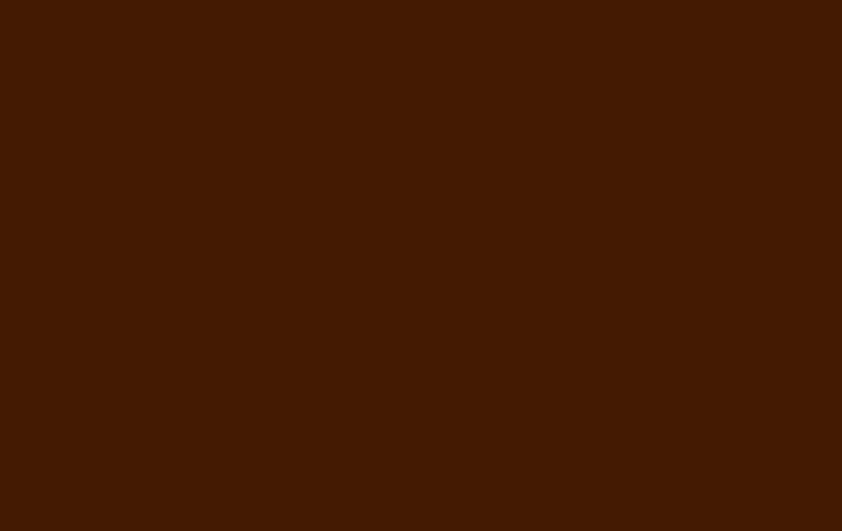
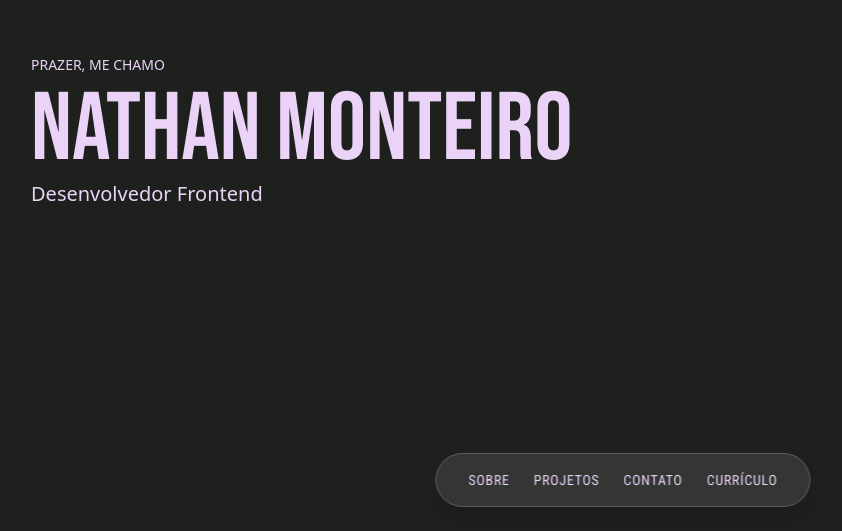
Before and after one commit to nathanmontt/NATHANMONTEIRO, a React (Vite) app: page / in a window 1280 px wide. Shown: the part 269-800 px from the top of the page, without its empty margins (17-859 px from the left). Built offline with nearby package versions, Linux system fonts and the light colour scheme.

Commit message:
Testing
Testing the modals

```diff
--- a/index.html
+++ b/index.html
@@ -6,7 +6,7 @@
     <meta name="viewport" content="width=device-width, initial-scale=1.0" />
     <title>PORTIFOLIO</title>
   </head>
-  <body class="bg-amber-950">
+  <body class="bg-(--main-bg-color)">
     <div id="root"></div>
     <script type="module" src="/src/main.jsx"></script>
   </body>
--- a/src/assets/components/layout/FooterNav.jsx
+++ b/src/assets/components/layout/FooterNav.jsx
@@ -1,6 +1,165 @@
+import { useState } from 'react'
+
 function FooterNav() {
+  const [isMenuOpen, setIsMenuOpen] = useState(false)
+  const [activeModal, setActiveModal] = useState(null)
+
+  const menuItems = [
+    { name: 'SOBRE', id: 'sobre' },
+    { name: 'PROJETOS', id: 'projetos' },
+    { name: 'CONTATO', id: 'contato' },
+    { name: 'CURRÍCULO', id: 'curriculo' }
+  ]
+
+  const handleMenuClick = (e, itemId) => {
+    e.preventDefault()
+    setActiveModal(itemId)
+    setIsMenuOpen(false)
+  }
+
+  const closeModal = () => {
+    setActiveModal(null)
+  }
+
+  const renderModalContent = () => {
+    switch(activeModal) {
+      case 'sobre':
+        return (
+          <div className="text-center">
+            <h2 className="text-3xl font-(family-name:--secondary-font) mb-6 text-white">SOBRE MIM</h2>
+            <p className="text-(--text-color) leading-relaxed mb-4">
+              Desenvolvedor Frontend apaixonado por criar experiências digitais únicas e funcionais.
+            </p>
+            <p className="text-(--text-color) leading-relaxed">
+              Especializado em React, JavaScript e tecnologias modernas de desenvolvimento web.
+            </p>
+          </div>
+        )
+      case 'projetos':
+        return (
+          <div className="text-center">
+            <h2 className="text-3xl font-(family-name:--secondary-font) mb-6 text-white">PROJETOS</h2>
+            <p className="text-(--text-color) leading-relaxed">
+              Aqui você encontrará uma seleção dos meus trabalhos mais recentes e relevantes.
+            </p>
+          </div>
+        )
+      case 'contato':
+        return (
+          <div className="text-center">
+            <h2 className="text-3xl font-(family-name:--secondary-font) mb-6 text-white">CONTATO</h2>
+            <div className="space-y-3 text-(--text-color)">
+              <p>📧 nathan@exemplo.com</p>
+              <p>📱 (11) 99999-9999</p>
+              <p>💼 LinkedIn: /in/nathanmonteiro</p>
+              <p>🐙 GitHub: /nathanmonteiro</p>
+            </div>
+          </div>
+        )
+      case 'curriculo':
+        return (
+          <div className="text-center">
+            <h2 className="text-3xl font-(family-name:--secondary-font) mb-6 text-white">CURRÍCULO</h2>
+            <p className="text-(--text-color) leading-relaxed mb-6">
+              Baixe meu currículo atualizado ou visualize online.
+            </p>
+            <div className="flex gap-4 justify-center">
+              <button className="px-6 py-2 bg-white/20 rounded-full hover:bg-white/30 transition-colors text-(--text-color)">
+                Download PDF
+              </button>
+              <button className="px-6 py-2 bg-white/20 rounded-full hover:bg-white/30 transition-colors text-(--text-color)">
+                Visualizar Online
+              </button>
+            </div>
+          </div>
+        )
+      default:
+        return null
+    }
+  }
+
   return (
     <>
+      {/* Bottom Menu */}
+      <nav className="fixed bottom-6 left-1/2 transform -translate-x-1/2 z-50">
+        {/* Desktop Menu */}
+        <div className="hidden md:flex items-center gap-6 px-8 py-4 rounded-full backdrop-blur-md bg-white/10 border border-white/20 shadow-lg transition-opacity duration-300 hover:opacity-90">
+          {menuItems.map((item, index) => (
+            <button
+              key={index}
+              onClick={(e) => handleMenuClick(e, item.id)}
+              className="text-(--text-color) text-sm font-(family-name:--main-font) tracking-wider hover:text-white transition-colors duration-300 cursor-pointer"
+            >
+              {item.name}
+            </button>
+          ))}
+        </div>
+
+        {/* Mobile Menu */}
+        <div className="md:hidden">
+          {/* Menu Button */}
+          <button
+            onClick={() => setIsMenuOpen(!isMenuOpen)}
+            className="px-6 py-3 rounded-full backdrop-blur-md bg-white/10 border border-white/20 shadow-lg text-(--text-color) font-(family-name:--main-font) text-sm tracking-wider transition-all duration-300 hover:bg-white/15"
+          >
+            MENU
+          </button>
+
+          {/* Expanded Menu Items */}
+          <div
+            className={`absolute bottom-16 left-1/2 transform -translate-x-1/2 transition-all duration-300 ${
+              isMenuOpen
+                ? 'opacity-100 translate-y-0 pointer-events-auto'
+                : 'opacity-0 translate-y-4 pointer-events-none'
+            }`}
+          >
+            <div className="flex flex-col gap-3 p-4 rounded-2xl backdrop-blur-md bg-white/10 border border-white/20 shadow-lg min-w-32">
+              {menuItems.map((item, index) => (
+                <button
+                  key={index}
+                  onClick={(e) => handleMenuClick(e, item.id)}
+                  className="text-(--text-color) text-sm font-(family-name:--main-font) tracking-wider hover:text-white transition-colors duration-300 cursor-pointer text-center py-2"
+                >
+                  {item.name}
+                </button>
+              ))}
+            </div>
+          </div>
+
+          {/* Backdrop for closing menu */}
+          {isMenuOpen && (
+            <div
+              className="fixed inset-0 -z-10"
+              onClick={() => setIsMenuOpen(false)}
+            />
+          )}
+        </div>
+      </nav>
+
+      {/* Modal */}
+      {activeModal && (
+        <div className="fixed inset-0 z-[60] flex items-center justify-center p-4">
+          {/* Modal Backdrop */}
+          <div
+            className="absolute inset-0 bg-black/50 backdrop-blur-sm transition-opacity duration-300"
+            onClick={closeModal}
+          />
+
+          {/* Modal Content */}
+          <div className="relative max-w-lg w-full mx-4 p-8 rounded-2xl backdrop-blur-md bg-white/10 border border-white/20 shadow-2xl transition-all duration-300 transform">
+            {/* Close Button */}
+            <button
+              onClick={closeModal}
+              className="absolute top-4 right-4 w-8 h-8 flex items-center justify-center rounded-full bg-white/20 hover:bg-white/30 transition-colors text-(--text-color) text-xl"
+            >
+              ×
+            </button>
+
+            {/* Modal Content */}
+            {renderModalContent()}
+          </div>
+        </div>
+      )}
     </>
   )
 }
--- a/src/assets/components/layout/MainContent.jsx
+++ b/src/assets/components/layout/MainContent.jsx
@@ -3,6 +3,19 @@ import FooterNav from "./FooterNav"
 function MainContent() {
   return (
     <>
+        <div id="container-texts"
+            class="
+                text-(--text-color)
+                absolute top-0 right-0 bottom-0 left-0
+                flex justify-center flex-col pl-5 md:pl-12">
+
+            <p className="greetings"
+                class="w-50 mb-2 text-[14px]">PRAZER, ME CHAMO</p>
+
+            <p className="dev-name font-(family-name:--secondary-font) text-7xl md:text-8xl">NATHAN MONTEIRO</p>
+            <p className="dev-info md:text-[20px]">Desenvolvedor Frontend</p>
+        </div>
+
         <FooterNav />
     </>
   )
--- a/src/assets/styles/global.css
+++ b/src/assets/styles/global.css
@@ -1,2 +1,12 @@
+@import url('https://fonts.googleapis.com/css2?family=Roboto+Condensed:ital,wght@0,100..900;1,100..900&display=swap');
+@import url('https://fonts.googleapis.com/css2?family=Bebas+Neue&display=swap');
 
 @import "tailwindcss";
+
+@theme {
+    --main-font: "Roboto Condensed", sans-serif;
+    --secondary-font: "Bebas Neue", sans-serif;
+
+    --main-bg-color: #1E201E;
+    --text-color: #EBD3F8;
+}
```
